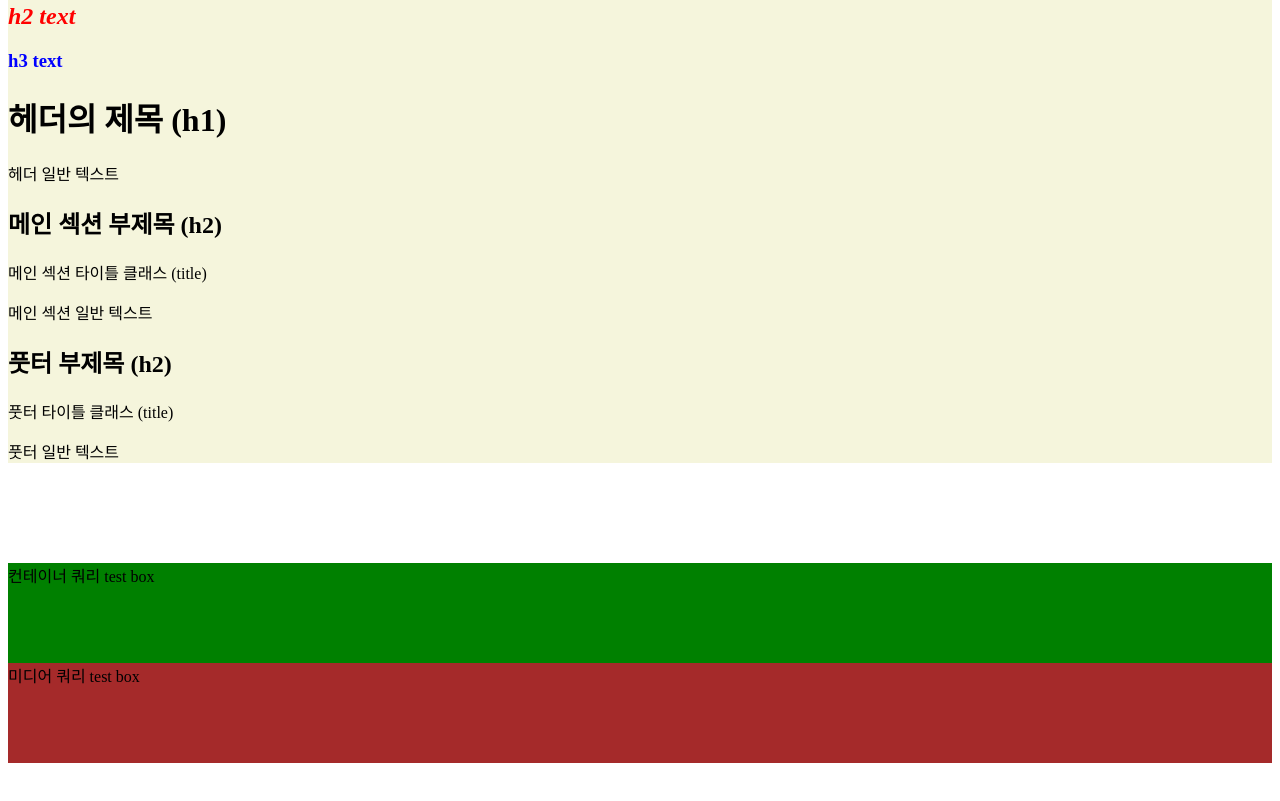
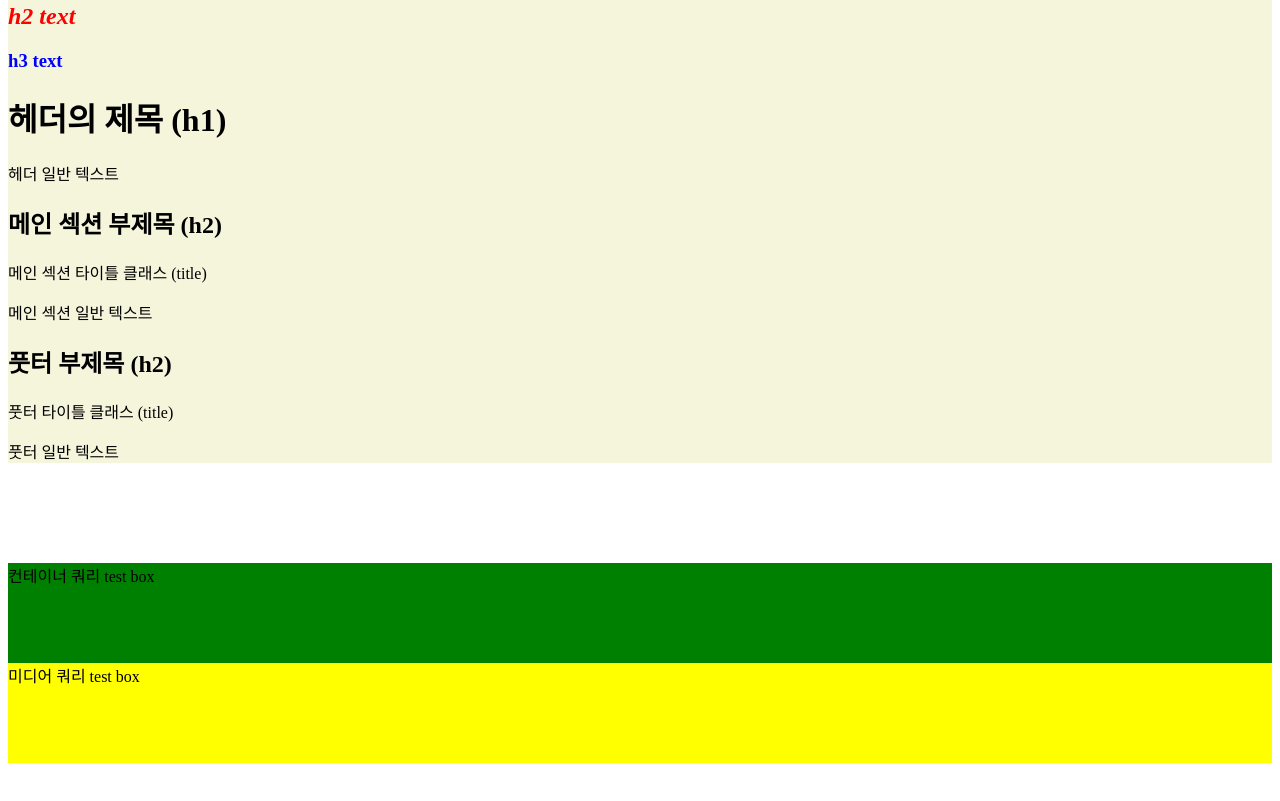
Before and after one commit to glacks06/Native_css_study, a plain HTML site: page index.html in a window 1280 px wide. Shown: the part 775-1576 px from the top of the page. Drawn offline with Linux system fonts and the light colour scheme.

Commit message:
@container와 비교하기 위해 @media 추가

```diff
--- a/main.css
+++ b/main.css
@@ -112,24 +112,8 @@ body > div{
     }
 }
 
-/* @media (min-width: 1000px) {
-  .box4-2 .box {
+@media (min-width: 1000px) {
+  .box4-2 .box_2 {
     background-color: yellow;
   }
-} */
-
-/* .box4 {
-  container-type: size;
-  container-name: box4-container;
 }
-
-.box4 .box4-1 .box4-1-1 {
-  height: 100px;
-  background-color: red;
-}
-
-@container box4-container (min-width: 1000px){
-    .box4 .box4-1 .box4-1-1{
-        background-color: blue;
-    }
-} */
```
